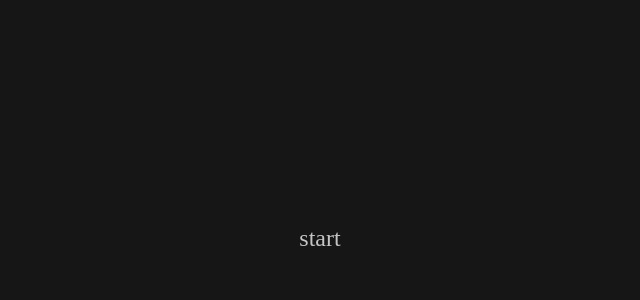
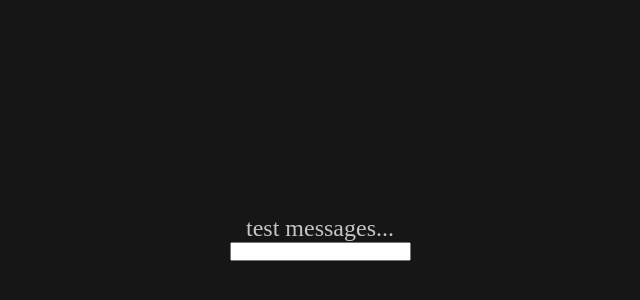
Before and after one commit to Myphz/aesh-chat, a Vue app: page / in a window 1280 px wide. Shown: the part 162-462 px from the top of the page, without its empty margins (320-960 px from the left). Built offline with nearby package versions, Linux system fonts and the light colour scheme.

Commit message:
feature: basic components structure

```diff
--- a/src/App.vue
+++ b/src/App.vue
@@ -1,6 +1,12 @@
 <template>
-  <div>start</div>
+ <Messages />
+ <Input />
 </template>
+
+<script setup>
+import Messages from "@/components/Messages.vue";
+import Input from "@/components/Input.vue";
+</script>
 
 <style lang="sass">
   @use "@/assets/sass/_utilities.sass" as *
--- a/src/assets/sass/_utilities.sass
+++ b/src/assets/sass/_utilities.sass
@@ -19,6 +19,7 @@ body
   display: flex
   justify-content: center
   align-items: center
+  flex-direction: column
 
 @for $i from 1 through length($font-sizes)
   h#{$i}, .h#{$i}
--- /dev/null
+++ b/src/components/Input.vue
@@ -0,0 +1,6 @@
+<template>
+  <input type="text">
+</template>
+
+<style lang="sass" scoped>
+</style>
--- /dev/null
+++ b/src/components/Messages.vue
@@ -0,0 +1,8 @@
+<template>
+  <div>
+    test messages...
+  </div>
+</template>
+
+<style lang="sass" scoped>
+</style>
```
